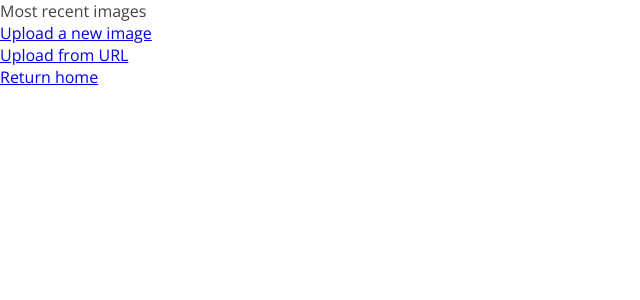
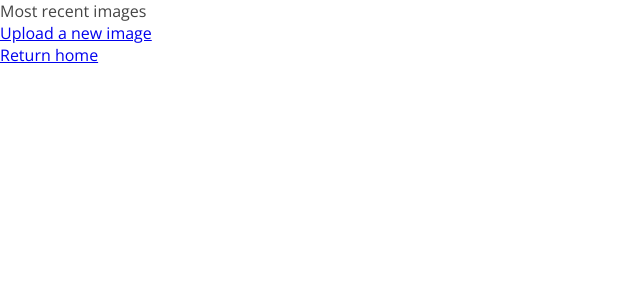
Before and after one commit to emojipeach/djangur, a Django app: page / in a window 1280 px wide. Shown: the top 300 px of the page, without its empty margins (0-640 px from the left). Run offline with Django 3.2, Linux system fonts and the light colour scheme; data that the repository does not hold is empty; some libraries are stand-ins or nearby versions.

Commit message:
Update index.html

```diff
--- a/imageapp/templates/imageapp/index.html
+++ b/imageapp/templates/imageapp/index.html
@@ -22,10 +22,6 @@
 </div>
 
 <div>
-  <a href="{% url 'imageapp:upload_from_url' %}">Upload from URL</a>
-</div>
-
-<div>
   <a href="{% url 'imageapp:index' %}">Return home</a>
 </div>
 
```
